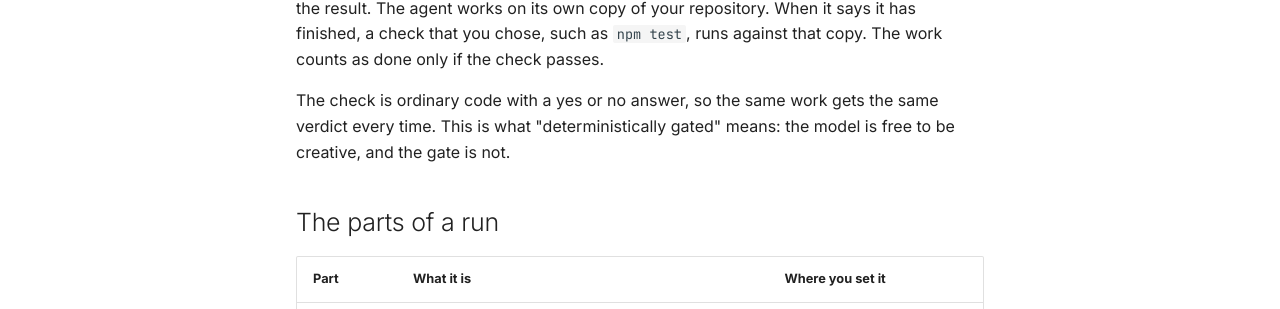
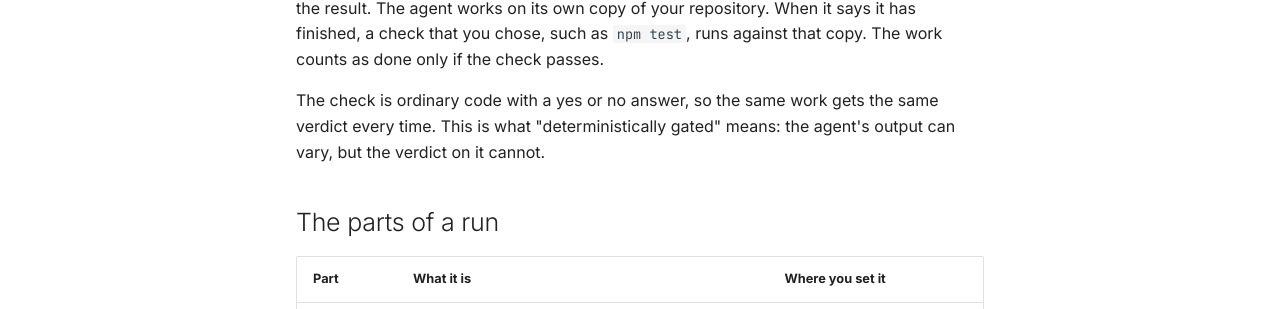
Before and after one commit to jorjives/delivery-service, an MkDocs documentation site: the page built from docs/concepts.md, in a window 1280 px wide and 900 px high. Shown: the part 451-760 px from the top of the window. Built offline with MkDocs 1.6.1 and Material for MkDocs 9.7.7, drawn with Linux system fonts in a browser that asks for light colours; comment, search, counter and statistics services are not loaded.

Commit message:
Replace a rhetorical flourish in the concepts page with the plain claim
Co-Authored-By: Claude Sonnet 5.5 <noreply@anthropic.com>

```diff
--- a/docs/concepts.md
+++ b/docs/concepts.md
@@ -12,8 +12,8 @@ check that you chose, such as `npm test`, runs against that copy. The work count
 the check passes.
 
 The check is ordinary code with a yes or no answer, so the same work gets the same verdict every
-time. This is what "deterministically gated" means: the model is free to be creative, and the
-gate is not.
+time. This is what "deterministically gated" means: the agent's output can vary, but the verdict on it
+cannot.
 
 ## The parts of a run
 
```
